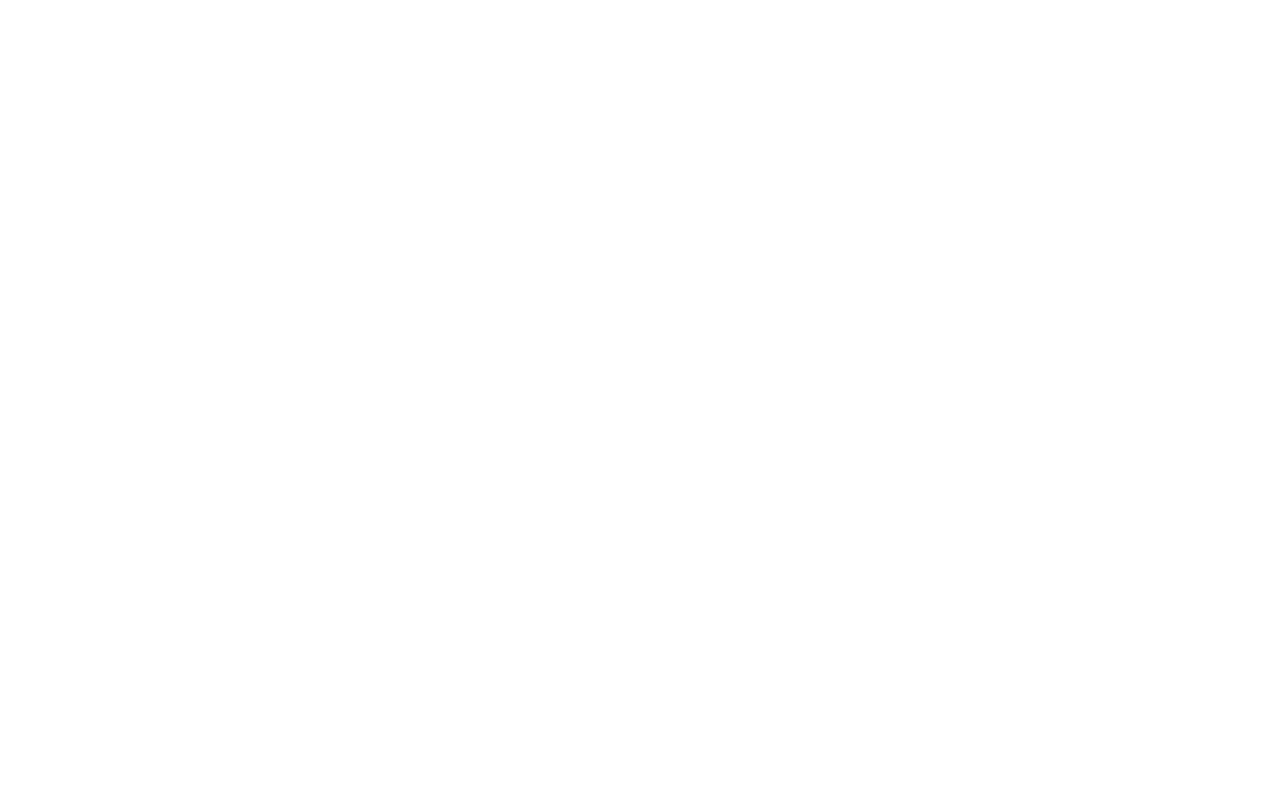
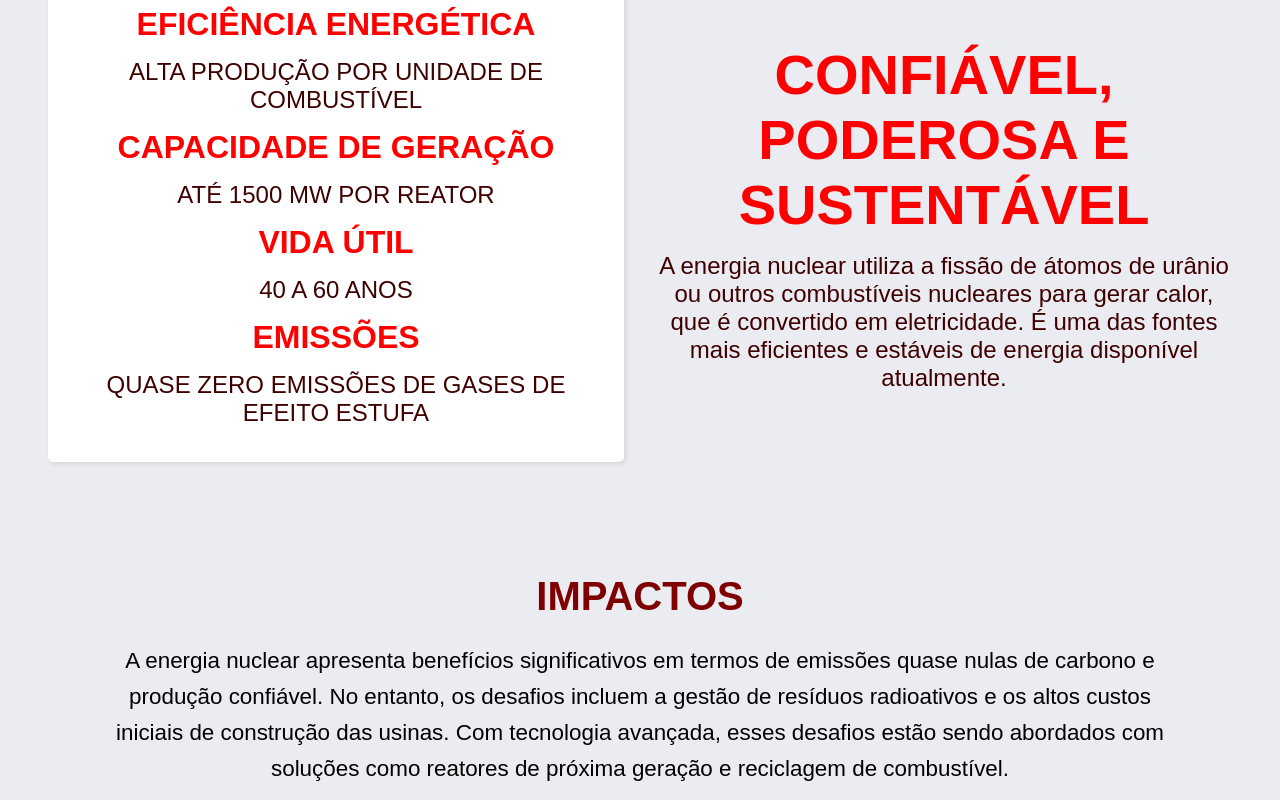
Before and after one commit to aarthurbf/web_dev_gs02, a React (Vite) app: page /energianuclear in a window 1280 px wide. Before the commit this address had no page. Shown: the part 740-1540 px from the top of the page. Before the commit the page ends 816 px from the top, so only its background shows below. Built offline with nearby package versions, Linux system fonts and the light colour scheme.

Commit message:
add nuclear page

```diff
--- /dev/null
+++ b/src/css/NuclearStyle.jsx
@@ -0,0 +1,129 @@
+import styled from "styled-components";
+import Nuclear from "../assets/images/Nuclear1.jpg";
+
+export const NuclearStyle = styled.section`
+  .banner {
+    background: url(${Nuclear}) no-repeat center center;
+    background-size: cover;
+    min-height: 70vh;
+    display: flex;
+    justify-content: center;
+    align-items: center;
+    text-align: center;
+  }
+
+  .banner h2 {
+    color: var(--color7);
+    text-shadow: 1px 2px 6px #000;
+    font-size: 2.5rem;
+    text-transform: uppercase;
+  }
+
+  .container {
+    display: flex;
+    justify-content: space-around;
+    align-items: center;
+    padding: 4rem 2rem;
+    flex-wrap: wrap;
+  }
+
+  .specs,
+  .content {
+    flex: 1 1 300px;
+    margin: 1rem;
+    text-align: center;
+  }
+
+  .specs {
+    background-color: var(--color7);
+    padding: 20px;
+    border-radius: 5px;
+    box-shadow: 2px 2px 5px rgba(0, 0, 0, 0.1);
+  }
+
+  .specs h3,
+  .content h1 {
+    color: var(--color5);
+    font-size: 2rem;
+  }
+
+  .specs p,
+  .content p {
+    color: var(--color2);
+    font-size: 1.5rem;
+    margin: 15px 0;
+  }
+
+  .content h1 {
+    font-size: 3.5rem;
+  }
+
+  .selection-container {
+    padding: 2rem 5%;
+    text-align: center;
+    max-width: 1200px;
+    margin: 0 auto 3rem;
+  }
+
+  .selection-title {
+    color: var(--color3);
+    font-size: 2.5rem;
+  }
+
+  .selection-text {
+    color: var(--color1);
+    font-size: 1.4rem;
+    margin-top: 1.5rem;
+    line-height: 1.6;
+  }
+
+  @media (max-width: 1024px) {
+    .container {
+      padding: 3rem 1rem;
+      flex-direction: column;
+    }
+
+    .banner h2 {
+      font-size: 2.2rem;
+    }
+
+    .content h1 {
+      font-size: 3rem;
+    }
+
+    .content p,
+    .specs p {
+      font-size: 1.4rem;
+    }
+  }
+
+  @media (max-width: 768px) {
+    .banner h2 {
+      font-size: 2rem;
+    }
+
+    .content h1 {
+      font-size: 2.5rem;
+    }
+
+    .content p {
+      font-size: 1.2rem;
+    }
+  }
+
+  @media (max-width: 480px) {
+    .banner h2,
+    .selection-title {
+      font-size: 1.5rem;
+    }
+
+    .content h1 {
+      font-size: 2rem;
+    }
+
+    .content p,
+    .specs p {
+      font-size: 1rem;
+    }
+  }
+`;
--- a/src/main.jsx
+++ b/src/main.jsx
@@ -10,6 +10,7 @@
 import Eolica from './routes/Eolica.jsx'
 import Solar from './routes/Solar.jsx'
 import Hidraulica from './routes/Hidraulica.jsx'
+import Nuclear from './routes/Nuclear.jsx'
 import Selection from './routes/Selection.jsx'
 
 
@@ -26,6 +27,7 @@
       { path: '/energiaeolica', element: <Eolica/>},
       { path: '/energiasolar', element: <Solar/>},
       { path: '/energiahidraulica', element: <Hidraulica/>},
+      { path: '/energianuclear', element: <Nuclear/>},
       { path: '/selection', element: <Selection /> },
     ]
   }
--- /dev/null
+++ b/src/routes/Nuclear.jsx
@@ -0,0 +1,63 @@
+import { NuclearStyle } from "../css/NuclearStyle.jsx";
+
+const Nuclear = () => {
+  return (
+    <NuclearStyle>
+      <section>
+        <div className="banner">
+          <h2>ENERGIA NUCLEAR</h2>
+        </div>
+      </section>
+
+      <section>
+        <div className="container">
+          <div className="specs">
+            <h3>EFICIÊNCIA ENERGÉTICA</h3>
+            <p>ALTA PRODUÇÃO POR UNIDADE DE COMBUSTÍVEL</p>
+            <h3>CAPACIDADE DE GERAÇÃO</h3>
+            <p>ATÉ 1500 MW POR REATOR</p>
+            <h3>VIDA ÚTIL</h3>
+            <p>40 A 60 ANOS</p>
+            <h3>EMISSÕES</h3>
+            <p>QUASE ZERO EMISSÕES DE GASES DE EFEITO ESTUFA</p>
+          </div>
+          <div className="content">
+            <h1>CONFIÁVEL, PODEROSA E SUSTENTÁVEL</h1>
+            <p>
+              A energia nuclear utiliza a fissão de átomos de urânio ou outros
+              combustíveis nucleares para gerar calor, que é convertido em
+              eletricidade. É uma das fontes mais eficientes e estáveis de
+              energia disponível atualmente.
+            </p>
+          </div>
+        </div>
+      </section>
+
+      <section>
+        <div className="selection-container">
+          <h1 className="selection-title">IMPACTOS</h1>
+          <p className="selection-text">
+            A energia nuclear apresenta benefícios significativos em termos de
+            emissões quase nulas de carbono e produção confiável. No entanto,
+            os desafios incluem a gestão de resíduos radioativos e os altos
+            custos iniciais de construção das usinas. Com tecnologia avançada,
+            esses desafios estão sendo abordados com soluções como reatores de
+            próxima geração e reciclagem de combustível.
+          </p>
+        </div>
+        <div className="selection-container">
+          <h1 className="selection-title">BENEFÍCIOS</h1>
+          <p className="selection-text">
+            Entre os principais benefícios estão a alta densidade energética,
+            produção consistente e a capacidade de operar independentemente das
+            condições climáticas. A energia nuclear também desempenha um papel
+            essencial na transição para uma matriz energética mais limpa e na
+            redução da dependência de combustíveis fósseis.
+          </p>
+        </div>
+      </section>
+    </NuclearStyle>
+  );
+};
+
+export default Nuclear;
```
Also changed, not shown: src/assets/images/Nuclear1.jpg (added).
